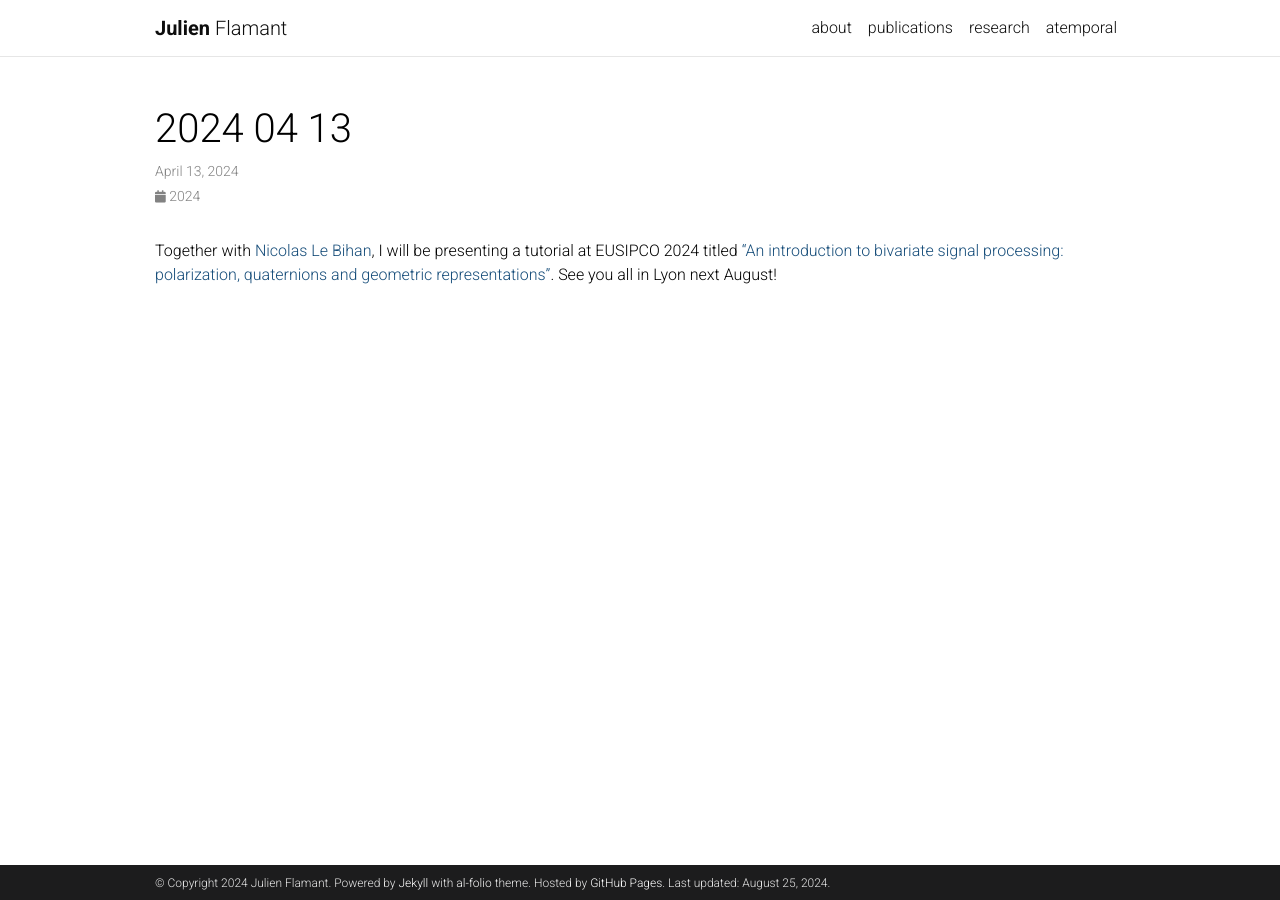
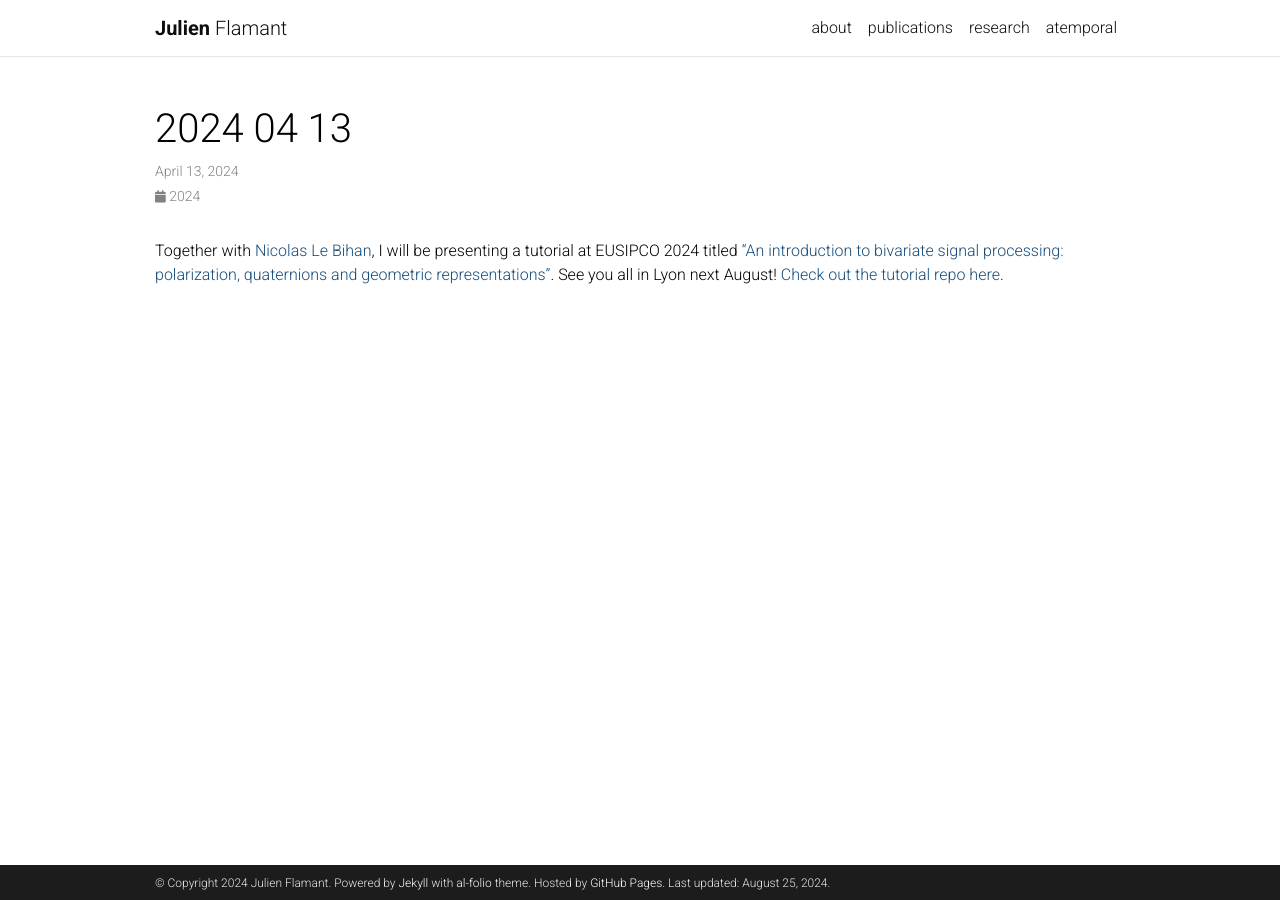
Before and after one commit to jflamant/jflamant.github.io, a Jekyll site: the page built from _news/2024-04-13.md, in a window 1280 px wide. Built offline with Jekyll 4.4.1, drawn with Linux system fonts in a browser that asks for light colours; comment, search, counter and statistics services are not loaded; a style sheet for code colours, icons or effects is not loaded.

Commit message:
update news eusipco

```diff
--- a/_news/2024-04-13.md
+++ b/_news/2024-04-13.md
@@ -4,4 +4,4 @@ date: 2024-04-13
 inline: true
 ---
 Together with [Nicolas Le Bihan](https://nicolas-le-bihan.github.io/), I will be presenting a tutorial at EUSIPCO 2024 titled ["An introduction to bivariate signal processing: polarization, quaternions and geometric representations"](https://eusipcolyon.sciencesconf.org/resource/page/id/28).
-See you all in Lyon next August!
+See you all in Lyon next August! [Check out the tutorial repo here](https://github.com/ricochet-anr/2024_eusipco_tutorial_bivariate_signal_processing).
```
